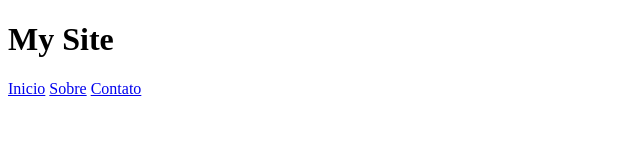
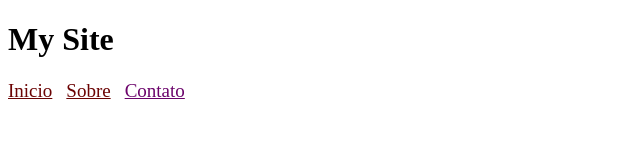
Before and after one commit to arthurcarvalho-wq/pasta_proj_base, a plain HTML site: page index.html in a window 1280 px wide. Shown: the whole page, without its empty margins (0-640 px from the left). Drawn offline with Linux system fonts and the light colour scheme.

Commit message:
Formatação inicial do cabeçalho

```diff
--- a/index.html
+++ b/index.html
@@ -8,8 +8,11 @@
 <body>
     <header></header>
     <h1>My Site</h1>
-    <a href="#">Inicio</a>
-    <a href="#">Sobre</a>
-    <a href="#">Contato</a>
+    <a href="#" style="color: rgb(107, 3, 3);margin-right: 10px;font-size: 19px;"
+    >Inicio</a>
+    <a href="#"style="color: rgb(107, 3, 3);margin-right: 10px;font-size: 19px;"
+    >Sobre</a>
+    <a href="#" style="color: rgb(107, 3, 107);margin-right: 10px;font-size: 19px;"
+    >Contato</a>
 </body>
 </html>
```
